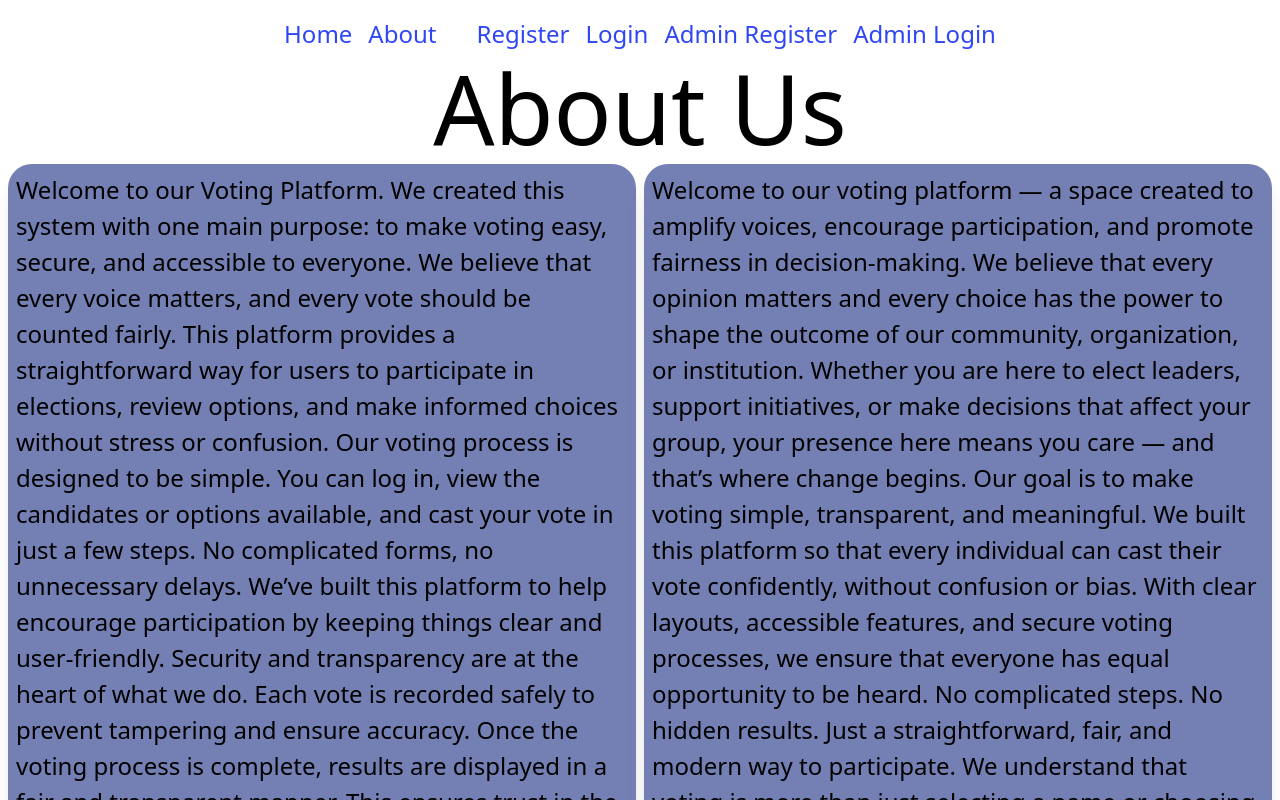
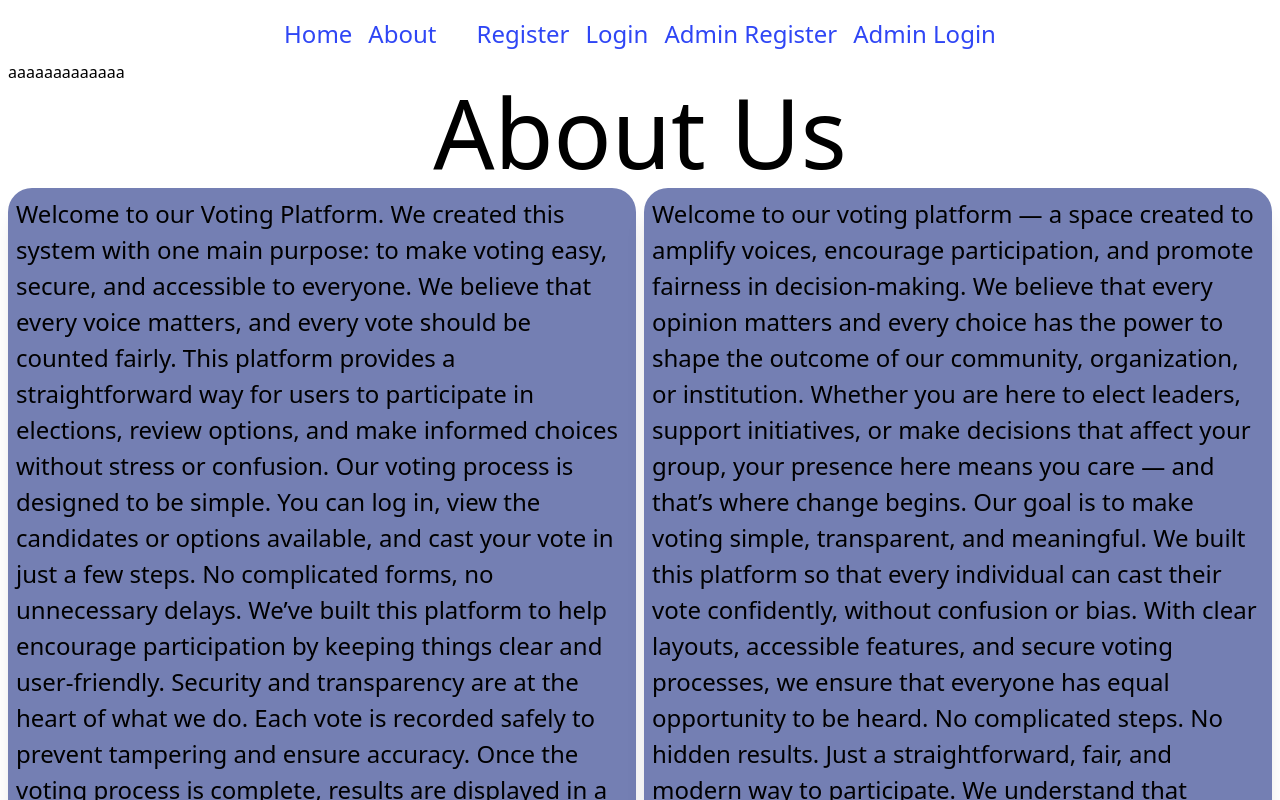
Before and after one commit to Em-myy/voting-app, a React app in the folder frontend/: page /about in a window 1280 px wide. Shown: the top 800 px of the page. Built offline with nearby package versions, Linux system fonts and the light colour scheme; the HTML template or start-up script is replaced by a standard one.

Commit message:
aaaaaaaaa

```diff
--- a/frontend/src/pages/About.jsx
+++ b/frontend/src/pages/About.jsx
@@ -4,6 +4,7 @@ const About = () => {
   return (
     <div className="dark:bg-[#366075] h-[100%] p-2">
       <Navbar />
+      aaaaaaaaaaaaa
       <div className="text-5xl md:text-8xl text-center pb-2">About Us</div>
       <div className="grid grid-cols-1 md:grid-cols-2 gap-2">
         <div className="flex flex-col gap-y-2">
```
